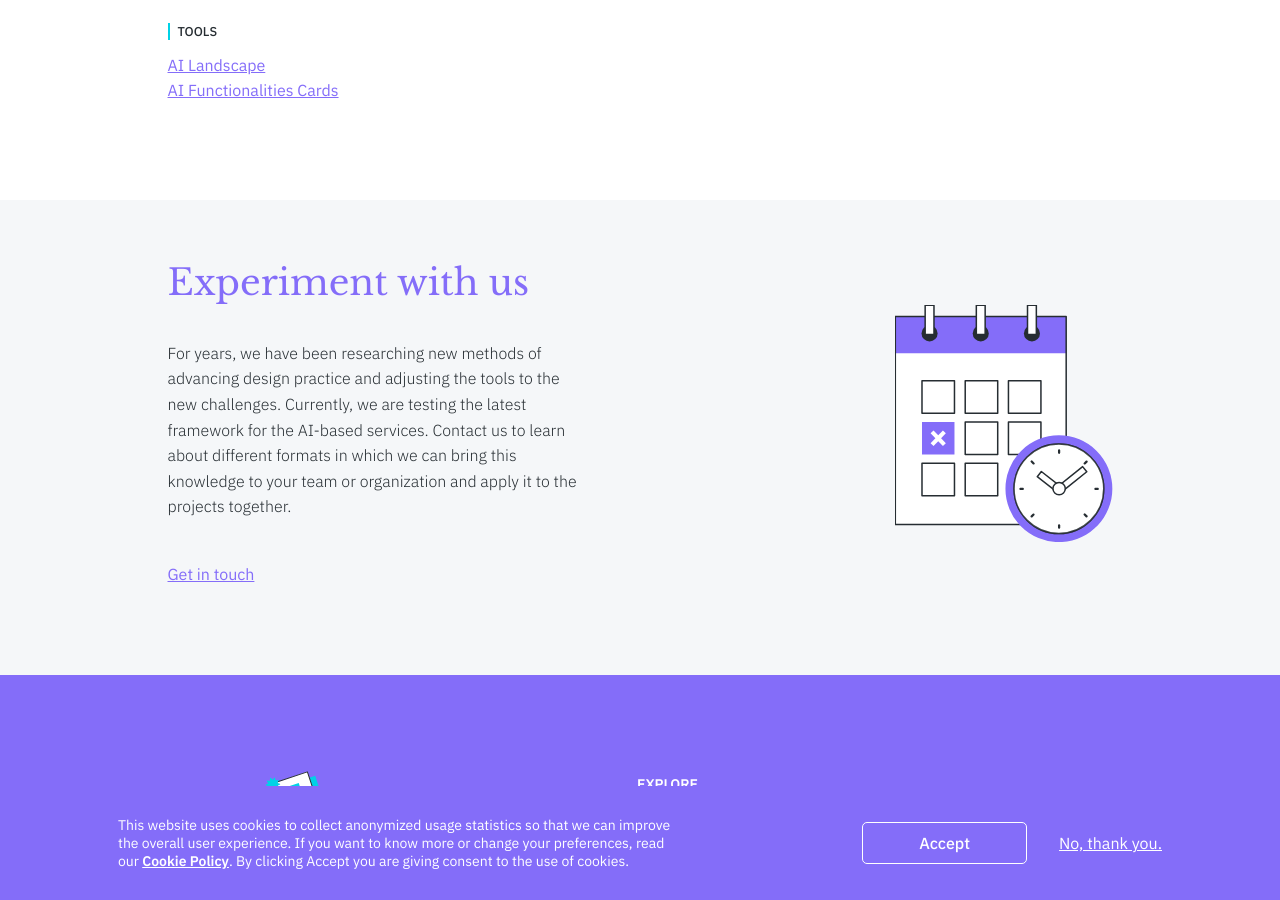
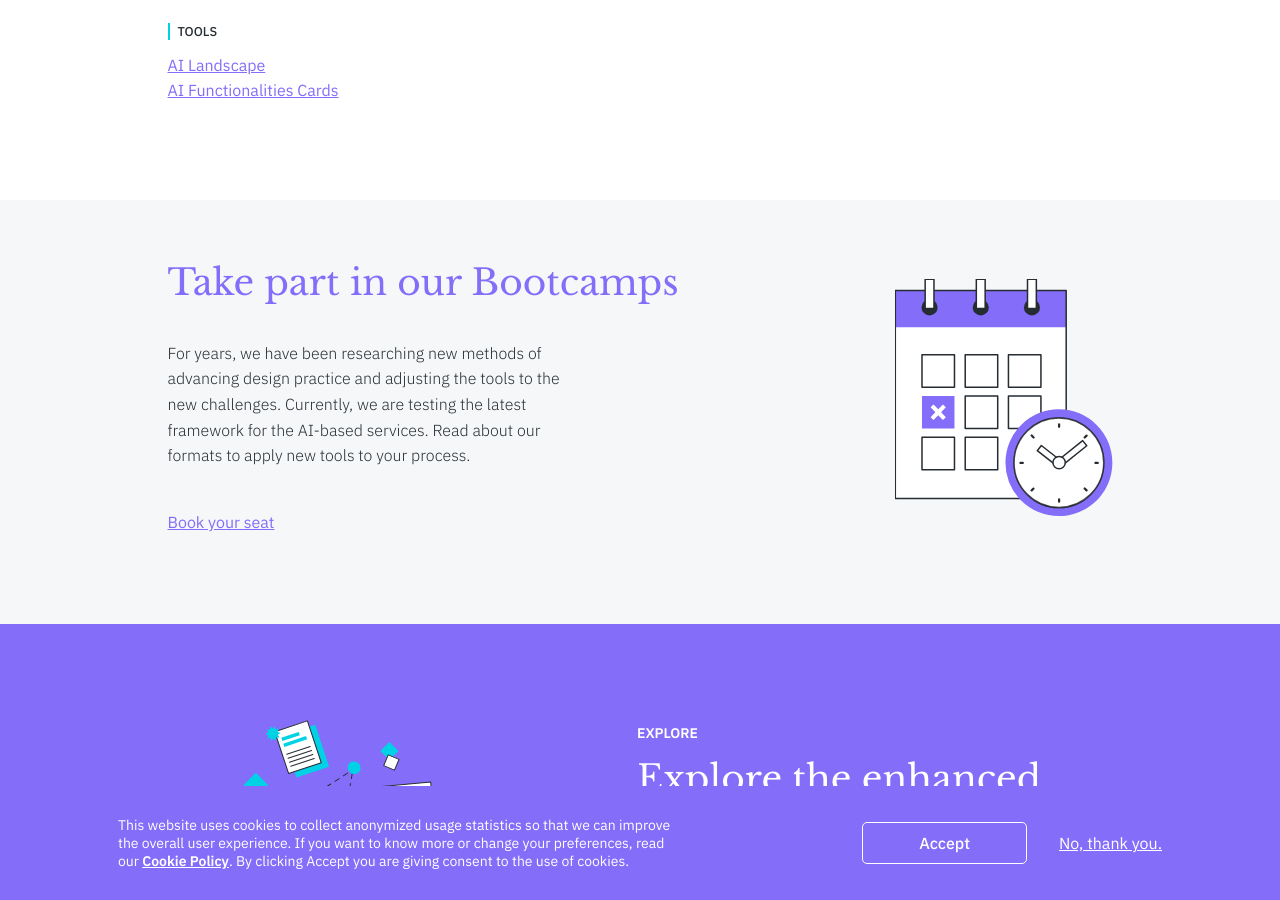
Before and after one commit to service-design-tools/sdt-website, a Jekyll site: the page built from enhanced-tools.html, in a window 1280 px wide and 900 px high, scrolled down 5109 px. Built offline with Jekyll 4.4.1, drawn with Linux system fonts in a browser that asks for light colours.

Commit message:
Update enhanced tools “enhanced-page”

```diff
--- a/_data/enhanced-page.yml
+++ b/_data/enhanced-page.yml
@@ -127,16 +127,14 @@ sections:
       - AI Landscape
       - AI Functionalities Cards
 masterclass:
-  title: Experiment with us
+  title: Take part in our Bootcamps
   description: >+
     For years, we have been researching new methods of advancing design practice
     and adjusting the tools to the new challenges. Currently, we are testing the
-    latest framework for the AI-based services. Contact us to learn about
-    different formats in which we can bring this knowledge to your team or
-    organization and apply it to the projects together.
-
+    latest framework for the AI-based services. Read about our formats to apply
+    new tools to your process.
 
 
   link:
-    label: Get in touch
-    url: https://www.oblo.design/getintouch
+    label: Book your seat
+    url: https://obloailab.substack.com/p/ai-bootcamp-with-oblo
```
